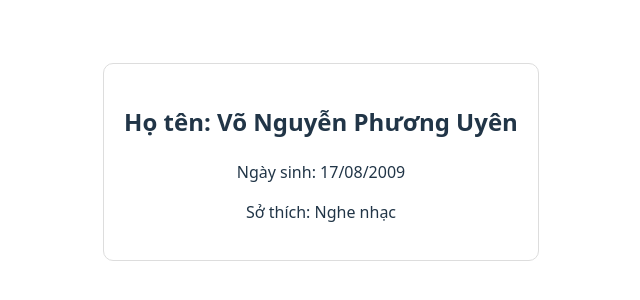
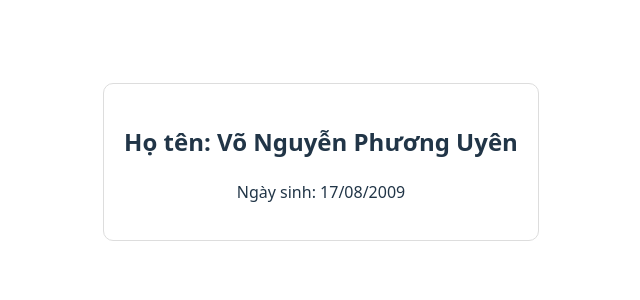
Before and after one commit to uyen17082009-blip/vnpubai2, a React (Vite) app: page / in a window 1280 px wide. Shown: the part 248-548 px from the top of the page, without its empty margins (319-959 px from the left). Built offline with nearby package versions, Linux system fonts and the light colour scheme.

Commit message:
Add multiple files

```diff
--- a/src/GioiThieu.jsx
+++ b/src/GioiThieu.jsx
@@ -10,7 +10,6 @@ function Gioithieu() {
     }}>
       <h2>Họ tên: Võ Nguyễn Phương Uyên</h2>
       <p>Ngày sinh: 17/08/2009</p>
-      <p>Sở thích: Nghe nhạc</p>
     </div>
   );
 }
```
